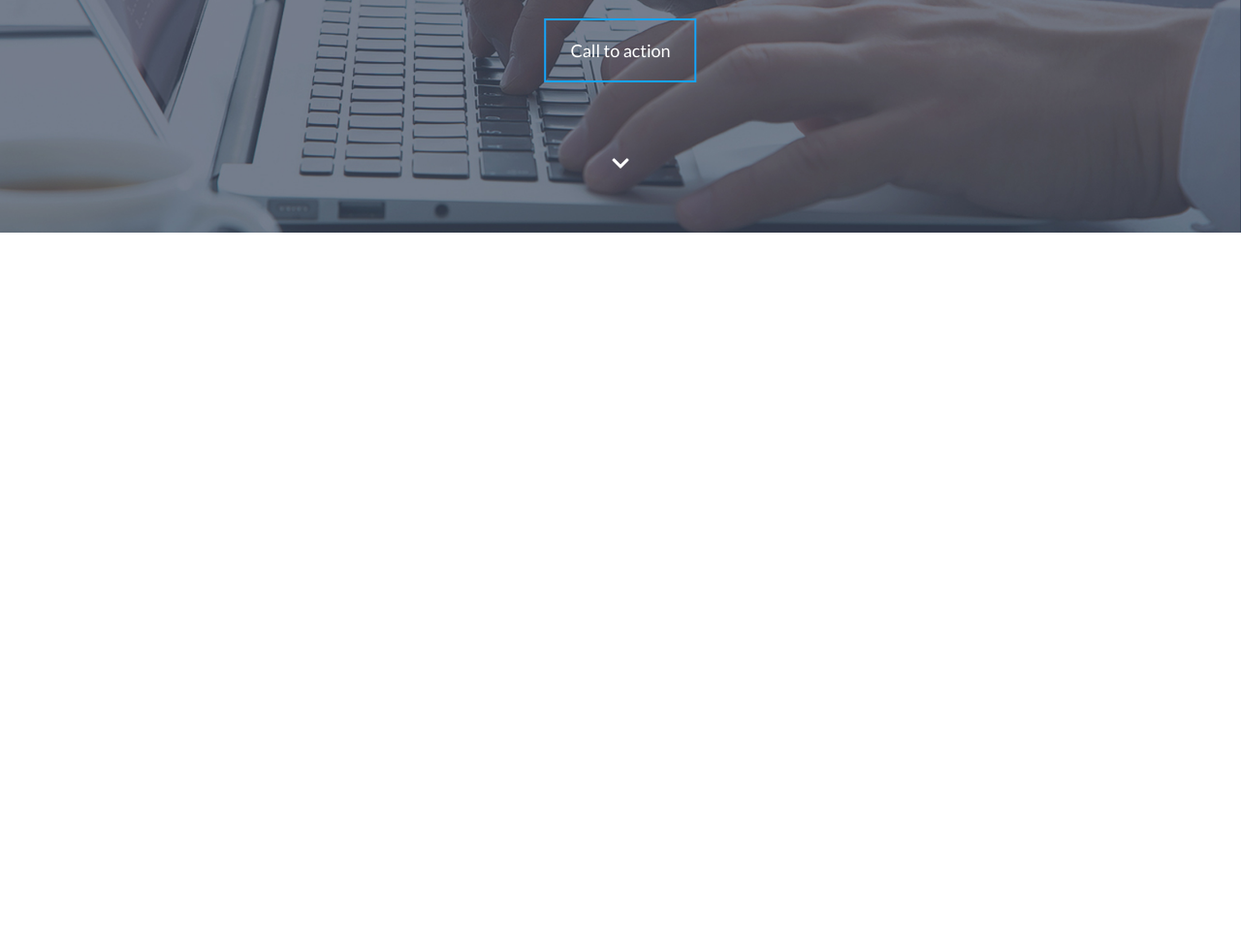
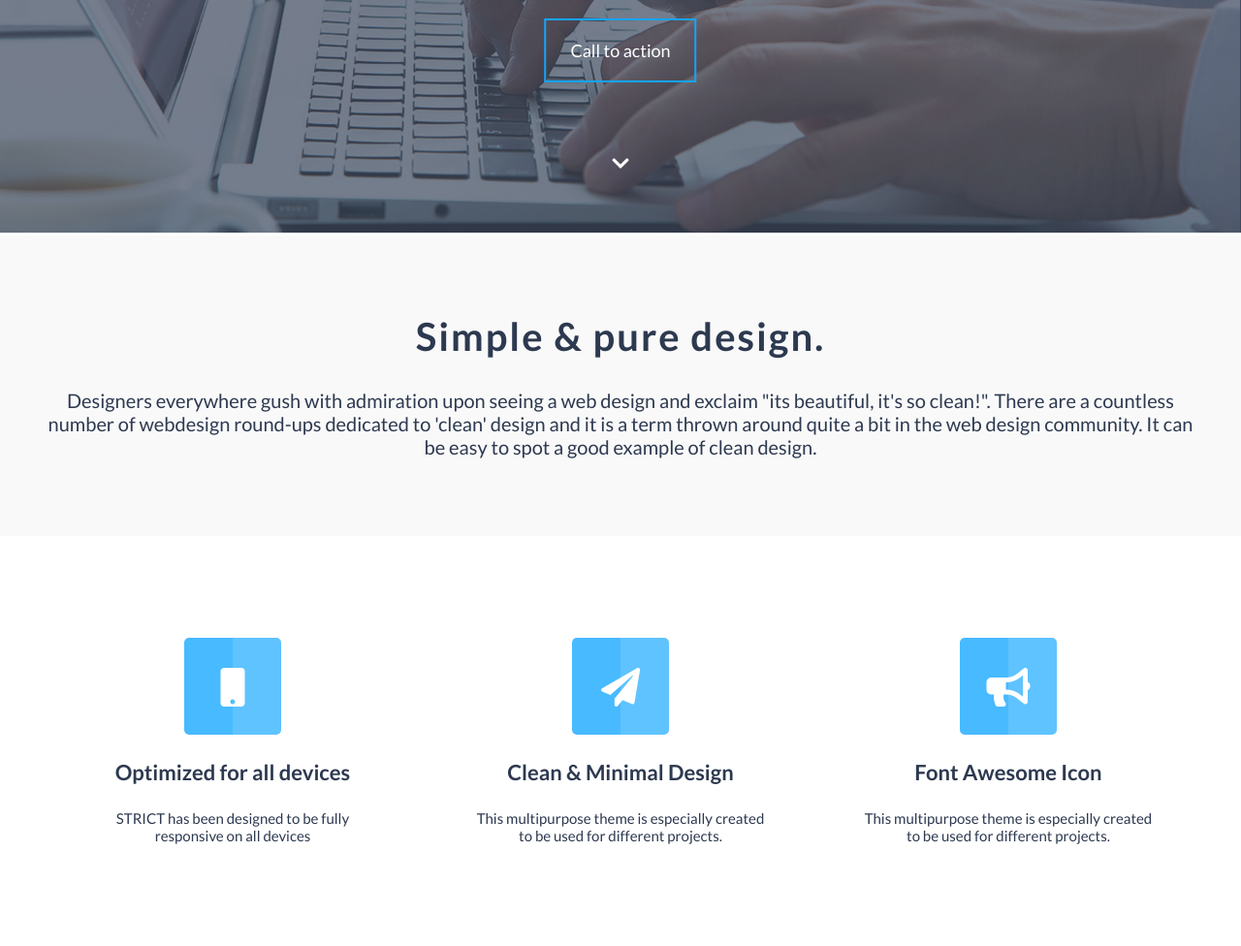
Before and after one commit to Marl3yDev/psd-integration, a plain HTML site: page index.html in a window 1280 px wide. Shown: the part 500-1476 px from the top of the page at 97% size. Before the commit the page ends 800 px from the top, so only its background shows below. Drawn offline with Linux system fonts and the light colour scheme.

Commit message:
Section about + services

```diff
--- a/index.html
+++ b/index.html
@@ -1,5 +1,5 @@
 <!DOCTYPE html>
-<html>
+<html lang="fr">
     <head>
         <!-- GENERAL META -->
         <meta charset="utf-8">
@@ -19,8 +19,17 @@
             HEADER
         ------------------------------->
         <header>
-            <div class="container">
+            <div class="container row">
                 <a class="logo" href="#"><img src="./img/logo.svg"></a>
+                <nav>
+                    <ul class="row">
+                        <li><a href="#">Home</a></li>
+                        <li><a href="#about">About</a></li>
+                        <li><a href="#services">Services</a></li>
+                        <li><a href="#portfolio">Portfolio</a></li>
+                        <li><a href="#contact">Contact</a></li>
+                    </ul>
+                </nav>
             </div>
         </header>
 
@@ -35,7 +44,48 @@
                 <p><strong>Strict</strong> is a responsive theme with a clean and minimal look.</p>
                 <a href="#">Call to action</a>
             </div>
-            <a href="#"><i class="fas fa-chevron-down"></i></a>
+            <a href="#about"><i class="fas fa-chevron-down"></i></a>
+        </section>
+
+        <!------------------------------
+            ABOUT US
+        ------------------------------->
+        <section class="about" id="about">
+            <div class="container">
+                <h2 class="section-title">Simple & pure design.</h2>
+                <p>Designers everywhere gush with admiration upon seeing a web design and exclaim "its beautiful, it's so clean!". There are a countless number of webdesign round-ups dedicated to 'clean' design and it is a term thrown around quite a bit in the web design community. It can be easy to spot a good example of clean design.</p>
+            </div>
+        </section>
+
+        <!------------------------------
+            SERVICES
+        ------------------------------->
+        <section class="services" id="services">
+            <div class="container row">
+                <div class="service-item col-4">
+                    <span class="icon-box">
+                        <i class="fas fa-mobile"></i>
+                    </span>
+                    <h3>Optimized for all devices</h3>
+                    <p>STRICT has been designed to be fully responsive on all devices</p>
+                </div>
+
+                <div class="service-item col-4">
+                    <span class="icon-box">
+                        <i class="fas fa-paper-plane"></i>
+                    </span>
+                    <h3>Clean & Minimal Design</h3>
+                    <p>This multipurpose theme is especially created to be used for different projects.</p>
+                </div>
+
+                <div class="service-item col-4">
+                    <span class="icon-box">
+                        <i class="fas fa-bullhorn"></i>
+                    </span>
+                    <h3>Font Awesome Icon</h3>
+                    <p>This multipurpose theme is especially created to be used for different projects.</p>
+                </div>
+            </div>
         </section>
     </body>
 </html>
--- a/style.css
+++ b/style.css
@@ -20,6 +20,10 @@
     text-decoration: none;
     list-style: none;
     outline: none;
+}
+
+html {
+    scroll-behavior: smooth;
 }
 
 body {
@@ -56,6 +60,23 @@ img {
     margin: 0 auto;
 }
 
+.section-title {
+    font-size: 40px;
+    letter-spacing: 2px;
+    margin-bottom: 30px;
+}
+
+.row {
+    display: flex;
+    justify-content: space-between;
+    align-items: center;
+}
+
+.col-4 {
+    width: calc(33.33% - 20px);
+    margin: 0 auto;
+}
+
 /* ------------------------------
     HEADER
 ------------------------------ */
@@ -65,6 +86,20 @@ header {
 
 .logo {
     max-width: 160px;
+}
+
+nav ul li {
+    padding: 0 0 0 15px;
+}
+
+nav ul li a {
+    color: var(--primary);
+    text-transform: uppercase;
+    font-size: 15px;
+}
+
+nav ul li a:hover {
+    color: var(--blue);
 }
 
 /* ------------------------------
@@ -128,3 +163,48 @@ header {
     font-size: 20px;
     color: var(--light);
 }
+
+/* ------------------------------
+    ABOUT US
+------------------------------ */
+.about {
+    background: #f9f9f9;
+    padding: 80px 0;
+    text-align: center;
+}
+
+/* ------------------------------
+    SERVICES
+------------------------------ */
+.services {
+    padding: 65px 0;
+}
+
+.service-item {
+    text-align: center;
+    padding: 40px;
+}
+
+.icon-box {
+    width: 100px;
+    height: 100px;
+    background: linear-gradient(90deg, rgba(72,186,255,1) 50%, rgba(95,195,255,1) 50%);
+    color: var(--light);
+    display: block;
+    margin: auto;
+    line-height: 120px;
+    border-radius: 5px;
+}
+
+.icon-box i {
+    font-size: 40px;
+}
+
+.service-item h3 {
+    font-size: 22px;
+    margin: 25px 0;
+}
+
+.service-item p {
+    font-size: 15px;
+}
```
